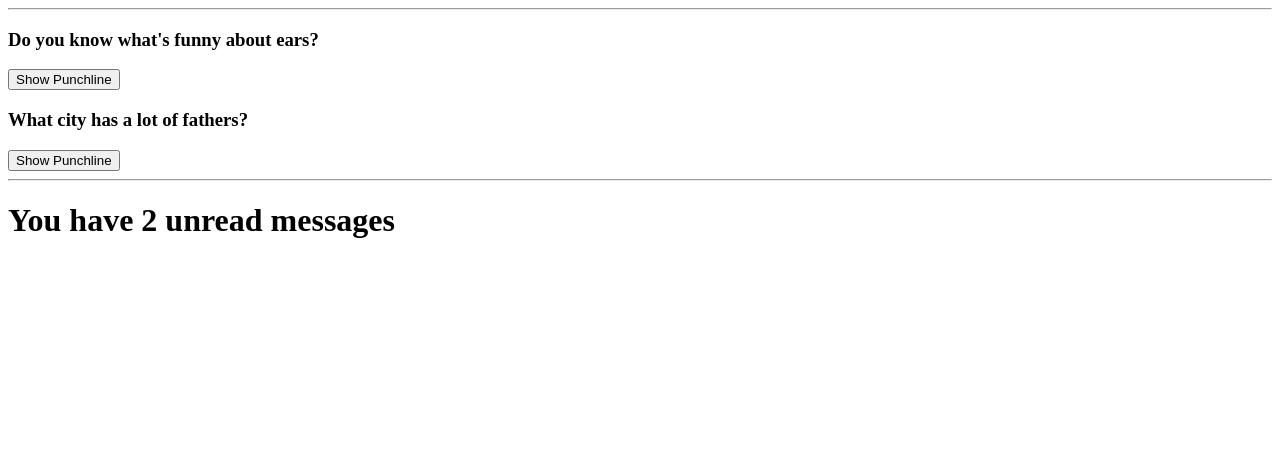
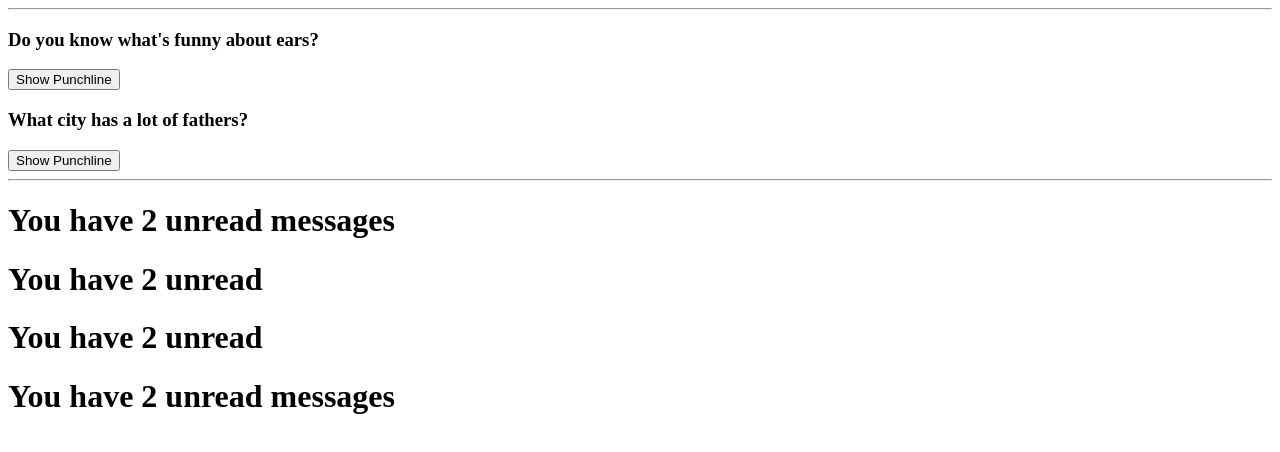
Before and after one commit to KingWahid/Learn-react-basic, a React (Vite) app: page / in a window 1280 px wide. Shown: the top 452 px of the page. Built offline with nearby package versions, Linux system fonts and the light colour scheme.

Commit message:
learning more conditional rendering

```diff
--- a/src/BasicPraktik/ConditionalRendering/Conren.jsx
+++ b/src/BasicPraktik/ConditionalRendering/Conren.jsx
@@ -6,6 +6,31 @@ export default function Conren() {
   return (
     <div>
         {messages.length > 0 && <h1>You have {messages.length} unread messages</h1>}
+        {messages.length === 0 && <h1>You're all caught up!</h1>}
+
+        {messages.length > 0 && <h1>You have {messages.length} unread</h1>}
+
+        {<h1>{messages.length === 0 ? "You're all caught up!":`You have ${messages.length} unread`}</h1>}
+
+        {/* Another way*/}
+        {
+            messages.length === 0 ?
+                <h1>You're all caught up!</h1> :
+                <h1>You have {messages.length} unread {messages.length > 1 ? "messages":"message"}</h1>
+        }
+
+        {/* What is "conditional rendering"?
+        When i want to only somtimes display something on the page base on a condition of some sort
+
+        when would you use &&?
+        When i want to either display something or not display it
+
+        when would you use a ternay?
+        when i need to decide wich thing among 2 options to display
+
+        what if nedd to decide between > 2 options on what to display?
+        not recommeded using nested ternary, instead use and if else contioninal or a switch statement
+        */}
     </div>
   )
 }
```
